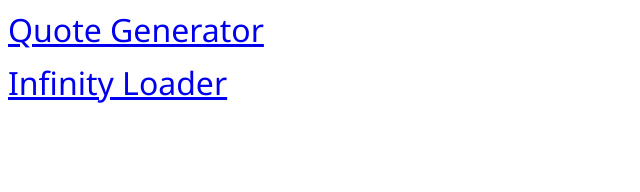
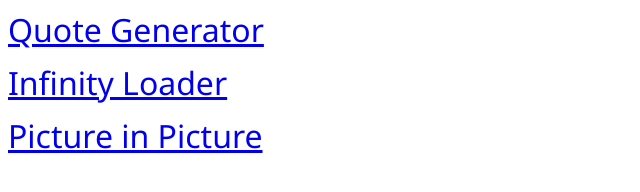
Before and after one commit to fullyDeepak/vannila-js-projects, a plain HTML site: page index.html in a window 1280 px wide. Shown: the whole page, without its empty margins (0-640 px from the left). Drawn offline with Linux system fonts and the light colour scheme.

Commit message:
PiP Project added

```diff
--- a/index.html
+++ b/index.html
@@ -10,5 +10,6 @@
 <body>
     <a href="Quote-Generator/">Quote Generator</a>
     <a href="Infinity-Loader/">Infinity Loader</a>
+    <a href="picture-in-picture/">Picture in Picture</a>
 </body>
 </html>
```
